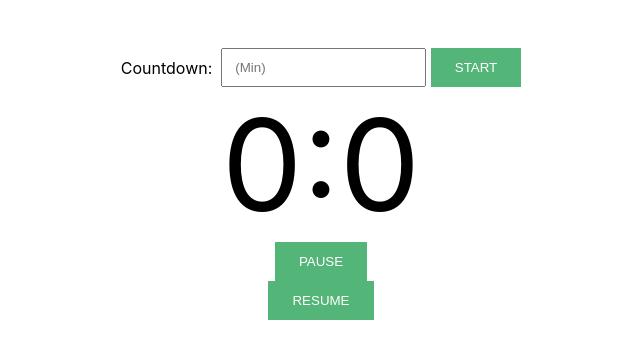
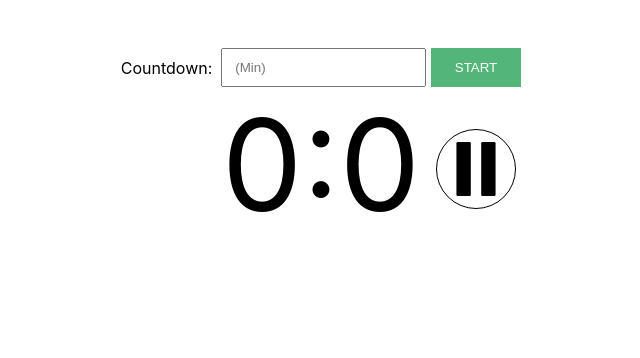
Before and after one commit to danMateer/test-app, a React (Create React App) app in the folder client/: page / in a window 1280 px wide. Shown: the top 358 px of the page, without its empty margins (319-959 px from the left). Built offline with nearby package versions, Linux system fonts and the light colour scheme.

Commit message:
Pausing and resuming countdown layout

```diff
--- a/client/src/App.scss
+++ b/client/src/App.scss
@@ -11,3 +11,14 @@
   align-items: center;
   justify-content: center;
 }
+
+.display__wrapper {
+  position: relative;
+}
+
+.display__controllers {
+  position: absolute;
+  right: 0;
+  top: 50%;
+  transform: translate(120%, -45%);
+}
--- a/client/src/App.tsx
+++ b/client/src/App.tsx
@@ -6,13 +6,22 @@ import { BaseButton } from "./components/BaseButton/BaseButton";
 import { BaseInput } from './components/BaseInput/BaseInput'
 import { Display } from "./components/Display/Display";
 
+import resume from './assets/img/resume.svg'
+import pause from './assets/img/pause.svg'
+
 import './App.scss'
 
 function App() {
   const [ time, setTime ] = useState('');
   const [ countdown, setCountdown ] = useState('0:0')
 
-  const { timeLeft, startCountdown, pauseCountdown, resumeCountdown } = useCountdown();
+  const {
+    timeLeft,
+    startCountdown,
+    pauseCountdown,
+    isPaused,
+    resumeCountdown
+  } = useCountdown();
 
   const handleStartCountdown = (e: React.FormEvent) => {
     e.preventDefault();
@@ -30,9 +39,15 @@ function App() {
         <BaseInput placeholder="(Min)" value={time} onChange={e => setTime(e.target.value)} />&nbsp;
         <BaseButton>START</BaseButton>
       </form>
-      <Display minutes={timeLeft.minutes} seconds={timeLeft.seconds} />
-      <BaseButton onClick={() => pauseCountdown()}>PAUSE</BaseButton>
-      <BaseButton onClick={() => resumeCountdown()}>RESUME</BaseButton>
+      <div className="display__wrapper">
+        <Display minutes={timeLeft.minutes} seconds={timeLeft.seconds} />
+        <div className="display__controllers">
+          {isPaused
+            ? <BaseButton rounded theme='neutral' onClick={resumeCountdown}><img width='100%' src={resume} alt="Resume"/></BaseButton>
+            : <BaseButton rounded theme='neutral' onClick={pauseCountdown}><img width='100%' src={pause} alt="Pause"/></BaseButton>
+          }
+        </div>
+      </div>
     </div>
   );
 };
--- a/client/src/hooks/useCountdown.ts
+++ b/client/src/hooks/useCountdown.ts
@@ -3,13 +3,9 @@ import { useEffect, useState, useCallback, useRef } from "react";
 export const useCountdown = () => {
 	const [minutes, setMinutes] = useState(0)
 	const [seconds, setSeconds] = useState(0)
-	const [isMounted, setIsMounted] = useState(false)
-	const interval = useRef<number>();
 
-	useEffect(() => {
-		if (!isMounted) return
 
-		const id = window.setInterval(() => {
+	const decreaseTimeBy1Sec = useCallback(() => {
 		if (seconds > 0) setSeconds(sec => sec - 1);
 		if (seconds === 0) {
 			setMinutes(min => min - 1);
@@ -20,33 +16,46 @@ export const useCountdown = () => {
 			setSeconds(0);
 			clearInterval(interval.current);
 		};
-		}, 1000);
+	}, [minutes, seconds]);
+
+	const [isMounted, setIsMounted] = useState(false);
+	useEffect(() => setIsMounted(true), []);
+
+	const interval = useRef<number>();
+	useEffect(() => {
+		if (!isMounted) return;
+
+		const id = window.setInterval(decreaseTimeBy1Sec, 1000);
 
 		interval.current = id;
 
-		return () => clearInterval(interval.current)
+		return () => clearInterval(interval.current);
 		// eslint-disable-next-line react-hooks/exhaustive-deps,
 	}, [minutes, seconds]);
 
-	useEffect(() => setIsMounted(true), []);
-
 	const startCountdown = useCallback((countdown: string) => {
-		setMinutes(+countdown.split(":")[0]);
-		setSeconds(+countdown.split(":")[1]);
+		const [min, sec] = countdown.split(":")
+		setMinutes(+min);
+		setSeconds(+sec);
 	}, []);
 
+	const [isPaused, setIsPaused] = useState(false)
 	const pauseCountdown = useCallback(() => {
+		if (minutes !== 0 && seconds !== 0) return setIsPaused(true)
+
 		clearInterval(interval.current);
-	}, [])
+	}, [minutes, seconds])
 
 	const resumeCountdown = useCallback(() => {
-		setSeconds(sec => sec - 1)
-	}, [])
+		decreaseTimeBy1Sec();
+		setIsPaused(false)
+	}, [decreaseTimeBy1Sec])
 
 	return {
 		timeLeft: { minutes, seconds },
 		startCountdown,
 		pauseCountdown,
-		resumeCountdown
+		resumeCountdown,
+		isPaused
 	};
 };
```
Also changed, not shown: client/src/assets/img/pause.svg (added), client/src/assets/img/resume.svg (added). Lines whose indentation alone changed are shown as unchanged.
